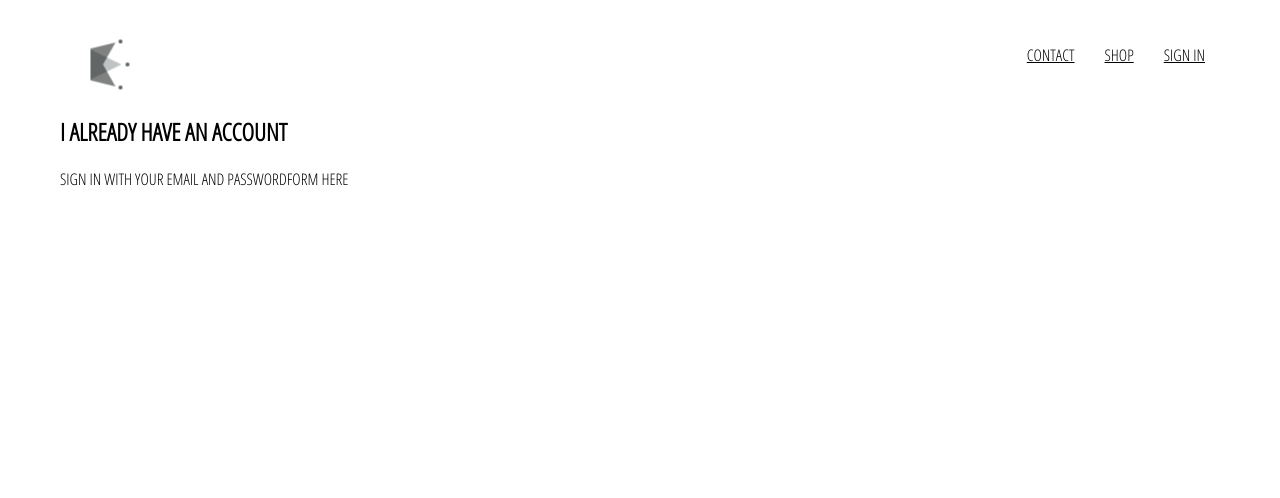
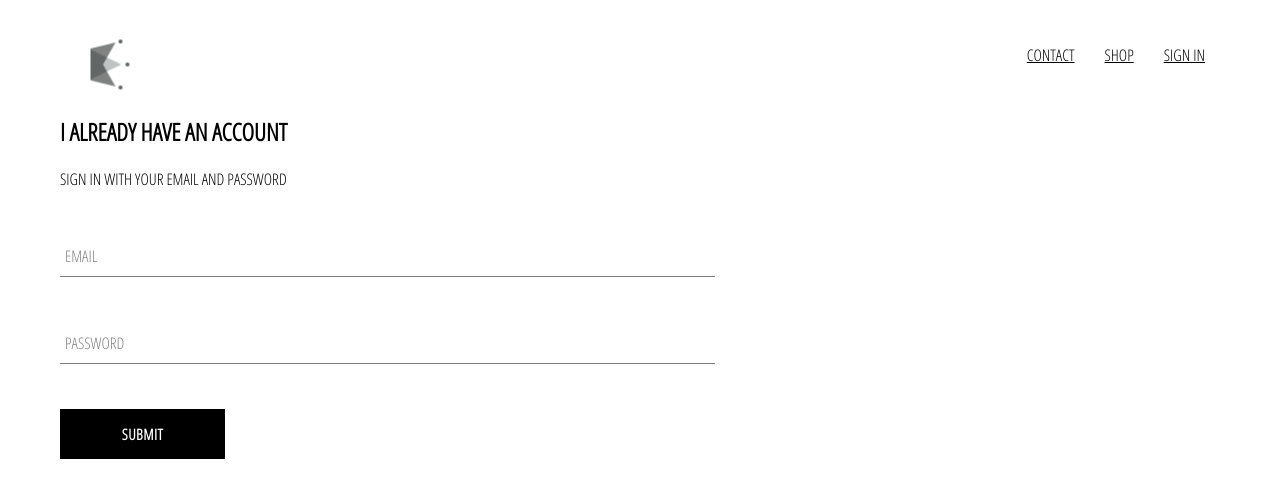
Before and after one commit to iandberg/crwn-clothing, a React (Create React App) app: page /signinsignup in a window 1280 px wide. Shown: the top 498 px of the page. Built offline with nearby package versions, Linux system fonts and the light colour scheme.

Commit message:
added form and input components

```diff
--- /dev/null
+++ b/src/components/custom-button/custom-button.component.jsx
@@ -0,0 +1,11 @@
+import React from "react"
+
+import './custom-button.styles.scss'
+
+const CustomButton = ({children, ...otherProps}) => (
+	<button className="custom-button" {...otherProps}>
+			{children}
+	</button>
+)
+
+export default CustomButton
--- /dev/null
+++ b/src/components/custom-button/custom-button.styles.scss
@@ -0,0 +1,22 @@
+.custom-button {
+  min-width: 165px;
+  width: auto;
+  height: 50px;
+  letter-spacing: 0.5px;
+  line-height: 50px;
+  padding: 0 35px 0 35px;
+  font-size: 15px;
+  background-color: black;
+  color: white;
+  text-transform: uppercase;
+  font-family: 'Open Sans Condensed';
+  font-weight: bolder;
+  border: none;
+  cursor: pointer;
+
+  &:hover {
+    background-color: white;
+    color: black;
+    border: 1px solid black;
+  }
+}
--- /dev/null
+++ b/src/components/form-input/form-input.component.jsx
@@ -0,0 +1,15 @@
+import React from "react"
+
+import './form-input.styles.scss'
+
+const FormInput = ({label, ...otherProps})=>(
+	<div className="group">
+
+			{
+				label ? <label className={`${otherProps.value.length ? 'shrink':''} form-input-label`}>{label}</label> : null
+			}
+
+			<input className="form-input" {...otherProps} />
+	</div>
+)
+export default FormInput
--- a/src/components/sign-in/sign-in.component.jsx
+++ b/src/components/sign-in/sign-in.component.jsx
@@ -1,6 +1,9 @@
 import React from 'react'
 
 import './sign-in.styles.scss'
+
+import FormInput from '../form-input/form-input.component.jsx'
+import CustomButton from '../custom-button/custom-button.component.jsx'
 
 class SignIn extends React.Component{
 
@@ -13,12 +16,49 @@
 		}
 	}
 
+	onChangeHandle = (e)=>{
+		const {name, value} = e.target
+
+		this.setState({
+			[name] : value
+		})
+	}
+
+	handleSubmit = (e)=>{
+		e.preventDefault()
+		this.setState({})
+	}
+
 	render(){
 		return(
 			<div className="sign-in">
 					<h2>I already have an account</h2>
 					<span>Sign in with your email and password</span>
-						form here
+
+					<form>
+
+						<FormInput
+							label="Email"
+							name="email"
+							type="email"
+							value={this.state.email}
+							onChange={this.onChangeHandle}
+							required
+						/>
+
+						<FormInput
+							label="Password"
+							name="password"
+							type="password"
+							value={this.state.password}
+							onChange={this.onChangeHandle}
+							required
+						/>
+
+						<CustomButton type="submit">
+								Submit
+						</CustomButton>
+					</form>
 			</div>
 		)
 	}
--- a/src/components/sign-in/sign-in.styles.scss
+++ b/src/components/sign-in/sign-in.styles.scss
@@ -0,0 +1,3 @@
+.sign-in{
+	width: 50vw;
+}
```
Also changed, not shown: src/components/form-input/form-input.styles.scss (renamed from src/pages/form-input.styles.scss).
